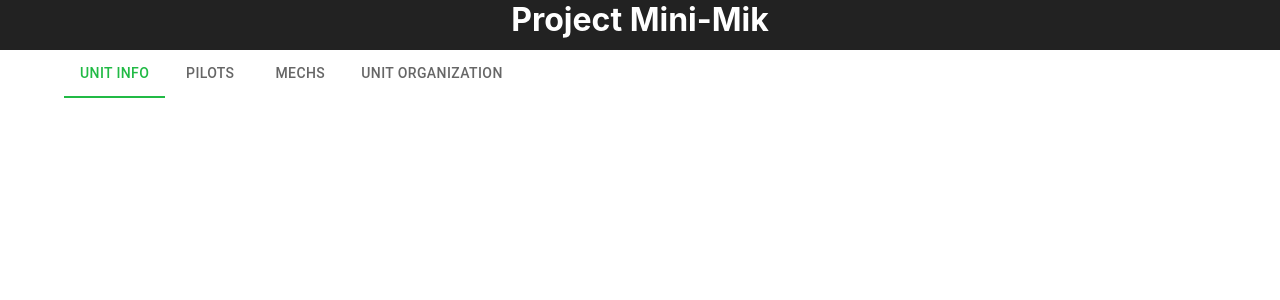
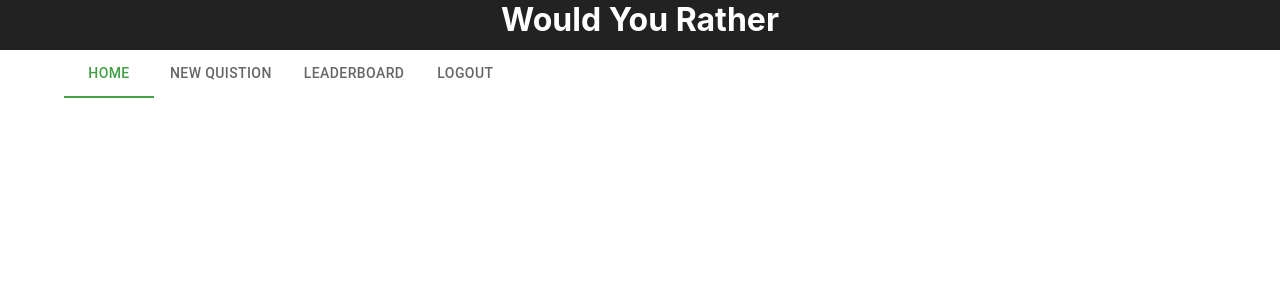
Before and after one commit to TokaAbdulhamied/would-you-rather, a React (Create React App) app: page / in a window 1280 px wide. Shown: the top 300 px of the page. Built offline with nearby package versions, Linux system fonts and the light colour scheme.

Commit message:
edit theme

```diff
--- a/src/App.js
+++ b/src/App.js
@@ -6,7 +6,7 @@ function App() {
   return (
     <div className="App">
       <header>
-        <h1 className="App-header">Project Mini-Mik</h1>
+        <h1 className="App-header">Would You Rather</h1>
       </header>
       <Container>
         <Nav />
--- a/src/components/Nav.js
+++ b/src/components/Nav.js
@@ -1,9 +1,9 @@
 import React from "react";
-import { Tabs, Tab } from "@mui/material";
+import { Tabs, Tab, Typography } from "@mui/material";
 import { Route, BrowserRouter, Switch, Link } from "react-router-dom";
-
+import Login from "./Login";
 export default function Nav() {
-  const routes = ["/", "/pilots", "/mechs", "/org"];
+  const routes = ["/", "/new-quistion", "/leaders", "/login"];
   return (
     <>
       <BrowserRouter>
@@ -13,33 +13,33 @@ export default function Nav() {
             <Tabs
               aria-label="mini-mik "
               value={history.location.pathname}
-              //   color="success.main"
+              color="theme.palette.secondary.main"
               TabIndicatorProps={{
                 style: {
-                  backgroundColor: "secondry.main",
+                  backgroundColor: "theme.palette.secondary.main",
                 },
               }}
             >
               <Tab
-                label="Unit Info"
+                label="Home"
                 value={routes[0]}
                 component={Link}
                 to={routes[0]}
               />
               <Tab
-                label="Pilots"
+                label="New Quistion"
                 value={routes[1]}
                 component={Link}
                 to={routes[1]}
               />
               <Tab
-                label="Mechs"
+                label="Leaderboard"
                 value={routes[2]}
                 component={Link}
                 to={routes[2]}
               />
               <Tab
-                label="Unit Organization"
+                label="Logout"
                 value={routes[3]}
                 component={Link}
                 to={routes[3]}
@@ -49,10 +49,10 @@ export default function Nav() {
         />
 
         <Switch>
-          {/* <Route path="/" component={UnitInfo} exact />
-          <Route path="/pilots" component={Pilots} />
-          <Route path="/mechs" component={Mechs} />
-          <Route path="/org" component={Org} /> */}
+          {/* <Route path="/" component={Home} exact />
+          <Route path="/new-quistion" component={NewQuistion} />
+          <Route path="/leaders" component={Leaderborad} /> */}
+          <Route path="/login" component={Login} />
         </Switch>
       </BrowserRouter>
     </>
--- a/src/index.js
+++ b/src/index.js
@@ -5,25 +5,18 @@ import App from "./App";
 import reportWebVitals from "./reportWebVitals";
 import { Provider } from "react-redux";
 import Store from "./store/store";
+import { createTheme, ThemeProvider } from "@mui/material/styles";
+import { green } from "@mui/material/colors";
 
-import { createTheme, ThemeProvider } from "@mui/material/styles";
 const store = Store();
-const { palette } = createTheme();
-const theme = createTheme({
+
+let theme = createTheme({
   palette: {
-    secondary: {
-      main: "#767676",
-    },
     primary: {
-      main: "#21ba45",
-    },
-    success: {
-      main: "#222",
-      contrastText: "#fff",
+      main: green[600],
     },
   },
 });
-
 ReactDOM.render(
   <Provider store={store}>
     <React.StrictMode>
```
